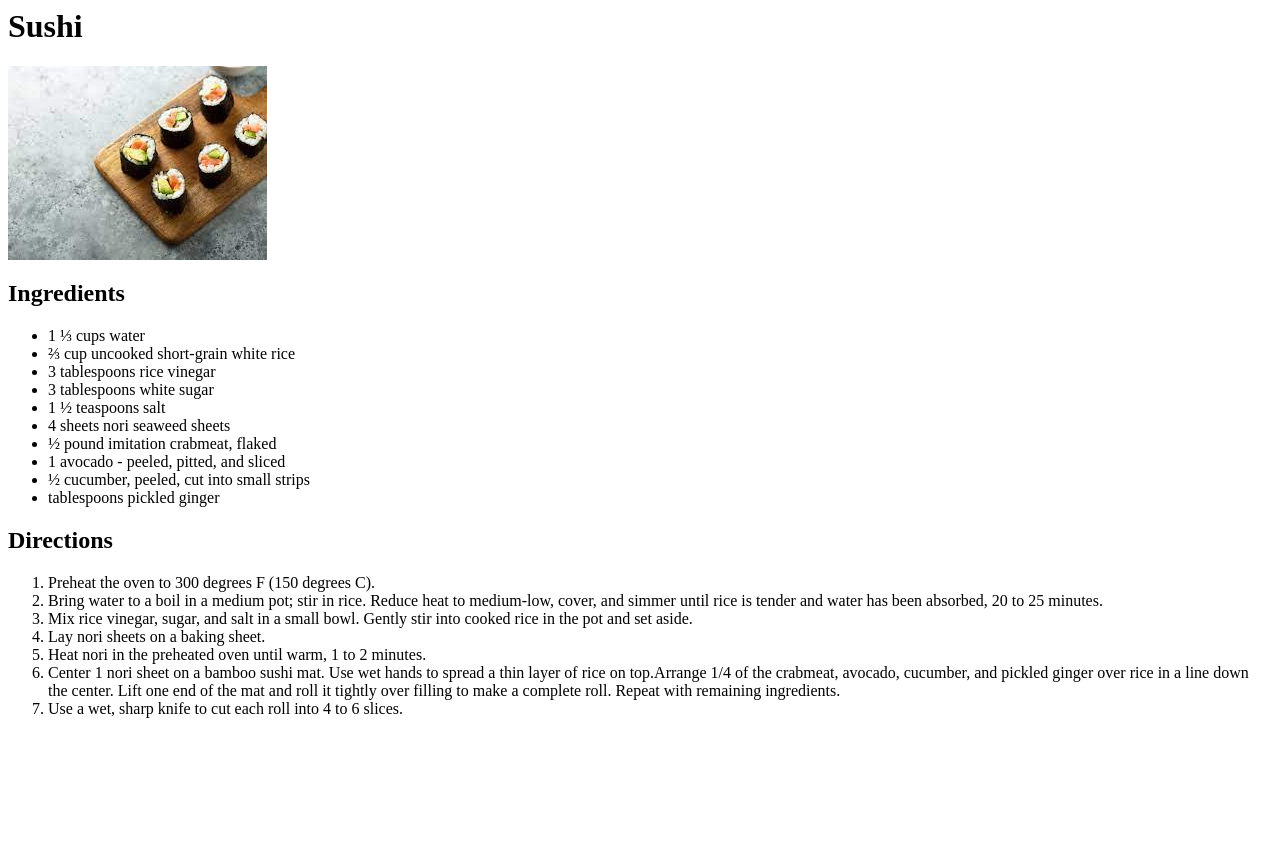
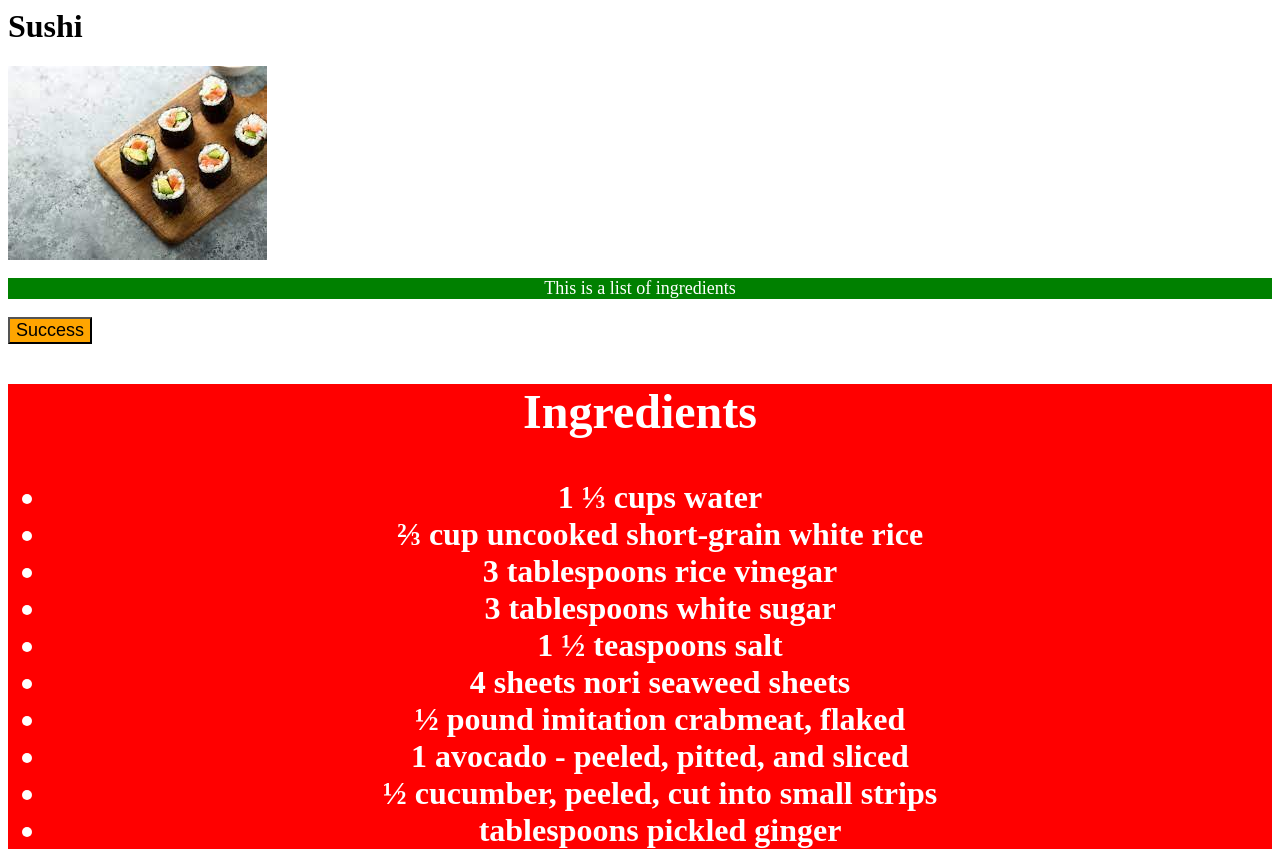
Before and after one commit to codehuy/odin-recipes, a plain HTML site: page recipes/sushi.html in a window 1280 px wide. Shown: the top 852 px of the page. Before the commit the page ends 800 px from the top, so only its background shows below. Drawn offline with Linux system fonts and the light colour scheme.

Commit message:
added styles.css

```diff
--- a/recipes/sushi.html
+++ b/recipes/sushi.html
@@ -1,11 +1,14 @@
 <html lang="en">
 <head>
+    <link rel="stylesheet" href="../styles.css">
     <title>Document</title>
 </head>
 <body>
     <h1>Sushi</h1>
     <img src="../images/sushi.jpeg" alt="">
-    <div>
+    <p id="sushi-ingredients">This is a list of ingredients</p>
+    <button class="btn-success">Success</button>
+    <div class="sushi">
         <h2>Ingredients</h2>
         <ul>
            <li>1 ⅓ cups water</li>
--- /dev/null
+++ b/styles.css
@@ -0,0 +1,19 @@
+.sushi {
+   background: red;
+   color: white;
+   font-size: 32px;
+   text-align: center;
+   font-weight: bold;
+}
+
+#sushi-ingredients {
+    background: green;
+    color:white;
+    text-align: center;
+    font-size: 18px;
+}
+
+.btn-success {
+   background: orange;
+   font-size: 18px;
+}
```
Also changed, not shown: index.html (+1 -0 lines), 1 other file.
